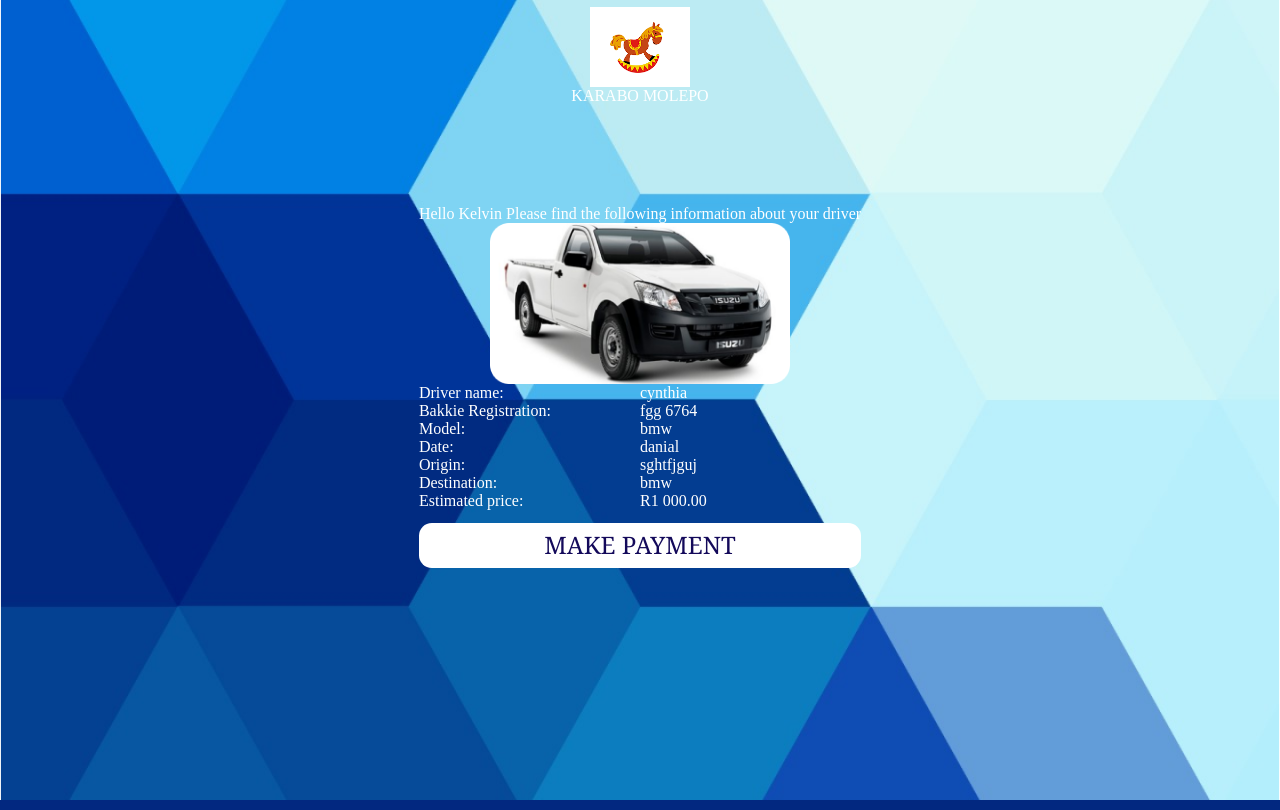
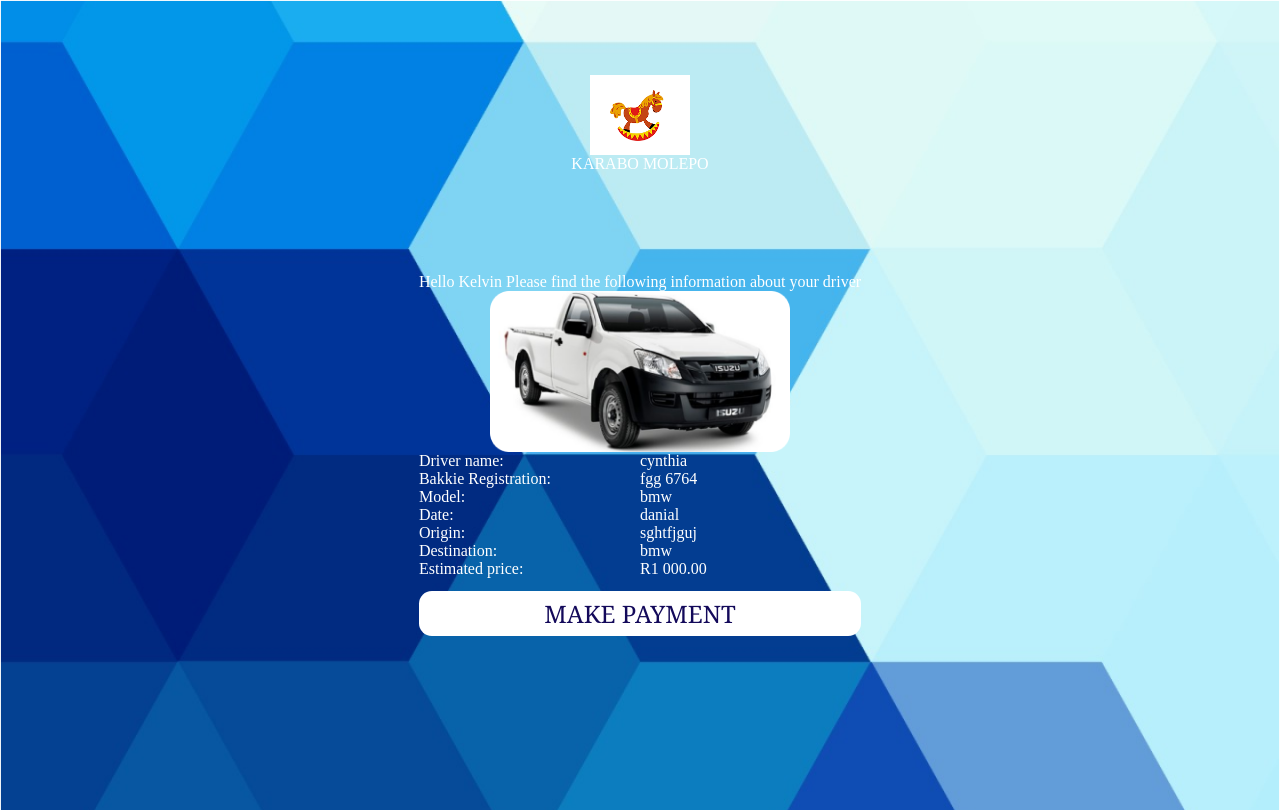
Before and after one commit to Kaybee-debug/MoveItApp, a Django app: page /Drivers/display in a window 1280 px wide. Run offline with Django 4.2, Linux system fonts and the light colour scheme; data comes from the database, SQL or seed files in the repository.

Commit message:
modified template

```diff
--- a/templates/deliveries.html
+++ b/templates/deliveries.html
@@ -28,7 +28,7 @@
 
                         </div>
                           {% endfor %}
-                        <a href="">chat</a>
+                        <a href="/chat">chat</a>
                     </div>
                 </div>
                 <div class="content">
--- a/templates/driver.html
+++ b/templates/driver.html
@@ -13,11 +13,20 @@
       <style>
          .row {
              display: flex;
-              }
+          }
 
         .column {
              flex: 50%;
-            }
+        }
+
+        body {
+          display: flex;
+          flex-direction: column;
+          align-items: center;
+          justify-content: center;
+          height: 100vh;
+        }
+
       </style>
    </head>
    <body>
@@ -65,11 +74,5 @@
          </div>
 
       </div>
-
-
-
-
-
-
    </body>
 </html>
```
Also changed, not shown: templates/chat.html (+16 -1 lines).
